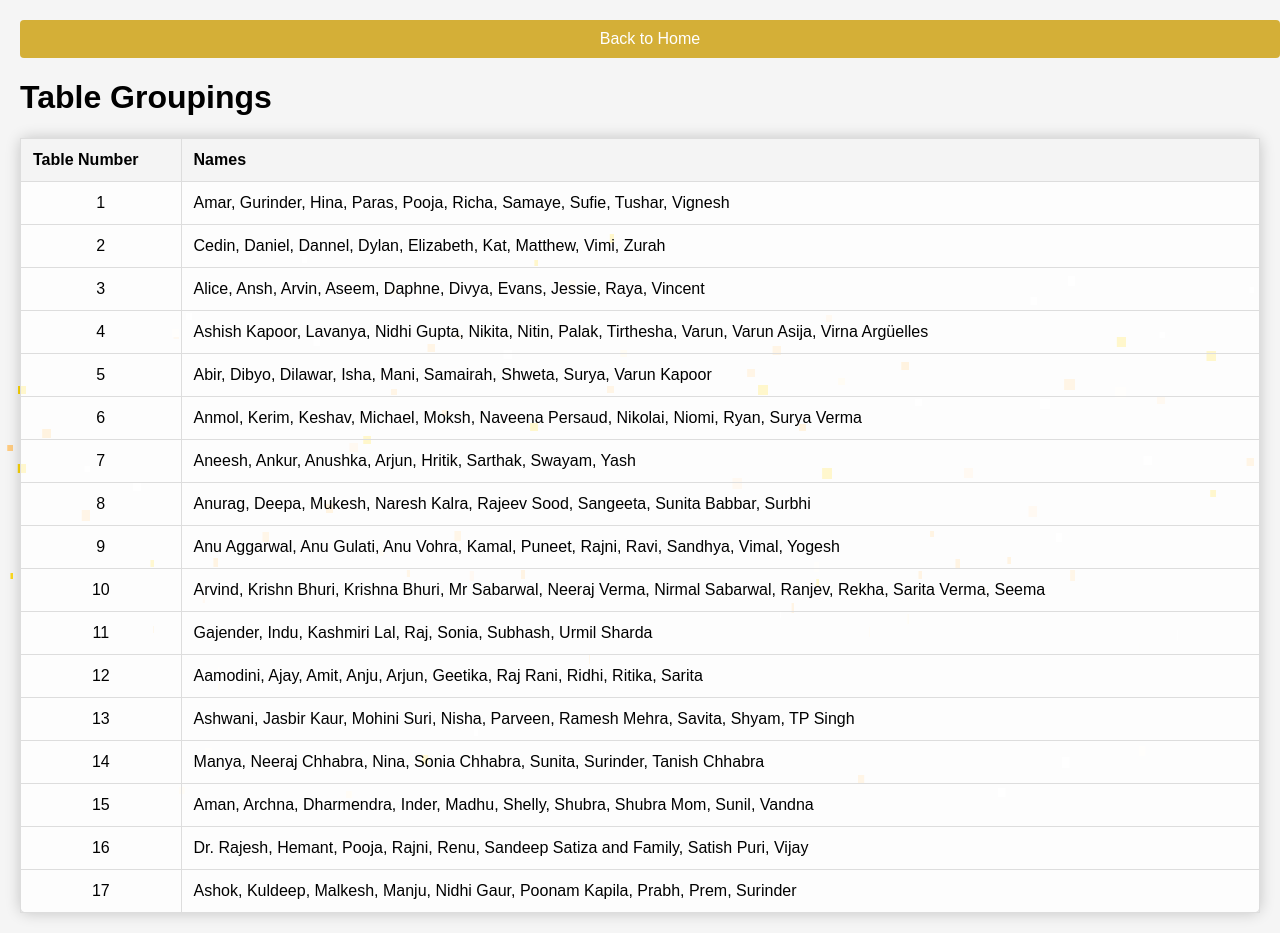
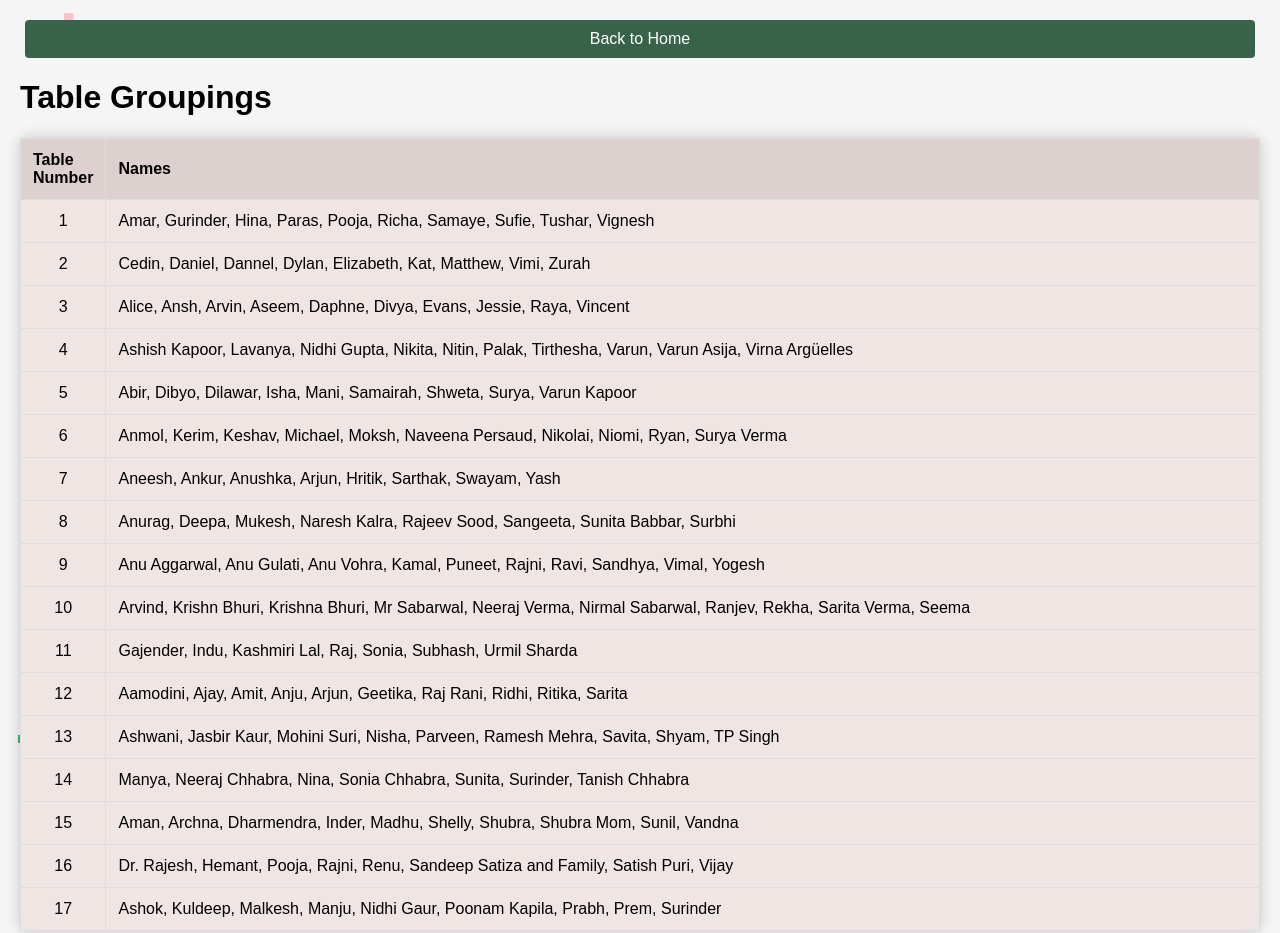
Before and after one commit to TarunAndEehita/RokaSeating, a plain HTML site: page seating.html in a window 1280 px wide. Shown: the top 933 px of the page. Drawn offline with Linux system fonts and the light colour scheme.

Commit message:
Update seating.html

```diff
--- a/seating.html
+++ b/seating.html
@@ -26,7 +26,7 @@
             width: 100%;
             border-collapse: collapse;
             margin-bottom: 20px;
-            background-color: rgba(255, 255, 255, 0.8);
+            background-color: #efe5e3; /* Updated table color */
             border-radius: 8px;
             box-shadow: 0 0 15px rgba(0, 0, 0, 0.2);
         }
@@ -37,7 +37,7 @@
         }
 
         th {
-            background-color: #f4f4f4;
+            background-color: #dcd1cf; /* Slightly darker for contrast */
             text-align: left; /* Header text aligned to the left */
         }
 
@@ -47,24 +47,28 @@
 
         td.table-number {
             text-align: center; /* Center-align table numbers */
+            width: 50px; /* Minimal width for table number column */
         }
 
         .back-button {
             display: block;
-            width: 100%;
+            max-width: 100%; /* Ensure button width doesn't exceed table */
+            width: calc(100% - 30px); /* Match button width to table */
             padding: 10px;
             text-align: center;
-            background-color: #d4af37;
+            background-color: #38634a;
             color: white;
             border: none;
             border-radius: 4px;
             font-size: 16px;
             text-decoration: none;
             margin-bottom: 20px;
+            margin-left: auto;
+            margin-right: auto; /* Center-align button */
         }
 
         .back-button:hover {
-            background-color: #b5942a;
+            background-color: #38634a;
         }
 
         @media (max-width: 600px) {
@@ -75,11 +79,11 @@
 
         /* Confetti Animation */
         .confetti {
-            position: absolute;
+            position: fixed; /* Change to fixed to cover full scrollable area */
             top: 0;
             left: 0;
             width: 100vw;
-            height: 100vh;
+            height: 100%;
             z-index: 0;
             pointer-events: none;
             overflow: hidden;
@@ -89,9 +93,9 @@
             position: absolute;
             width: 8px;
             height: 8px;
-            background: radial-gradient(circle, rgba(255, 223, 0, 1) 0%, rgba(255, 184, 108, 1) 50%, rgba(255, 140, 0, 1) 100%);
+            background: radial-gradient(circle, rgba(255, 105, 180, 1) 0%, rgba(60, 179, 113, 1) 100%); /* Pink to green gradient */
             opacity: 0.8;
-            animation: fall linear infinite, sparkle 1s infinite, rotate 3s linear infinite;
+            animation: fall 10s linear infinite, sparkle 5s infinite, rotate 3s linear infinite;
             transform-origin: left top;
         }
 
@@ -101,7 +105,7 @@
                 transform: translateX(0) translateY(0) rotate(0deg);
             }
             100% {
-                top: 110%;
+                top: calc(100vh + 100%); /* Falls all the way down */
                 transform: translateX(var(--randomX)) rotate(720deg);
             }
         }
@@ -154,16 +158,15 @@
             return Math.floor(Math.random() * (max - min)) + min;
         }
 
-        // Function to generate random color within white to gold gradient
+        // Function to generate random color within pink to green gradient
         function getRandomColor() {
             const colors = [
-                'rgba(255, 255, 255, 1)',   // White
-                'rgba(255, 250, 240, 1)',   // Floral White
-                'rgba(255, 240, 200, 1)',   // Papaya Whip
-                'rgba(255, 223, 186, 1)',   // Peach Puff
-                'rgba(255, 204, 128, 1)',   // Light Goldenrod
-                'rgba(255, 194, 102, 1)',   // Gold
-                'rgba(255, 215, 0, 1)'      // Golden Yellow
+                'rgba(255, 182, 193, 1)',   // Light Pink
+                'rgba(255, 105, 180, 1)',   // Hot Pink
+                'rgba(255, 20, 147, 1)',    // Deep Pink
+                'rgba(173, 255, 47, 1)',    // Green Yellow
+                'rgba(50, 205, 50, 1)',     // Lime Green
+                'rgba(60, 179, 113, 1)'     // Medium Sea Green
             ];
             return colors[getRandomInt(0, colors.length)];
         }
```
